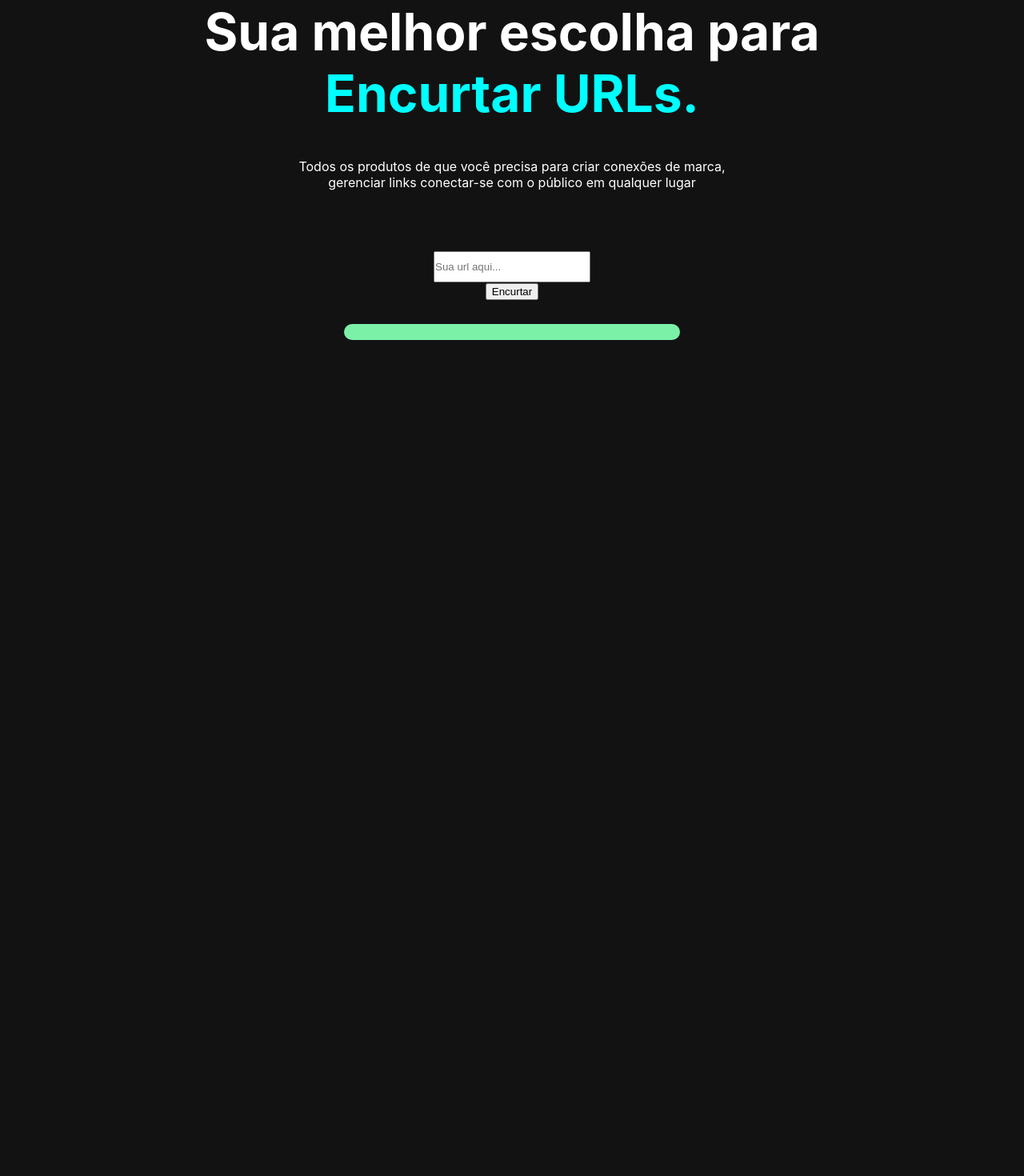
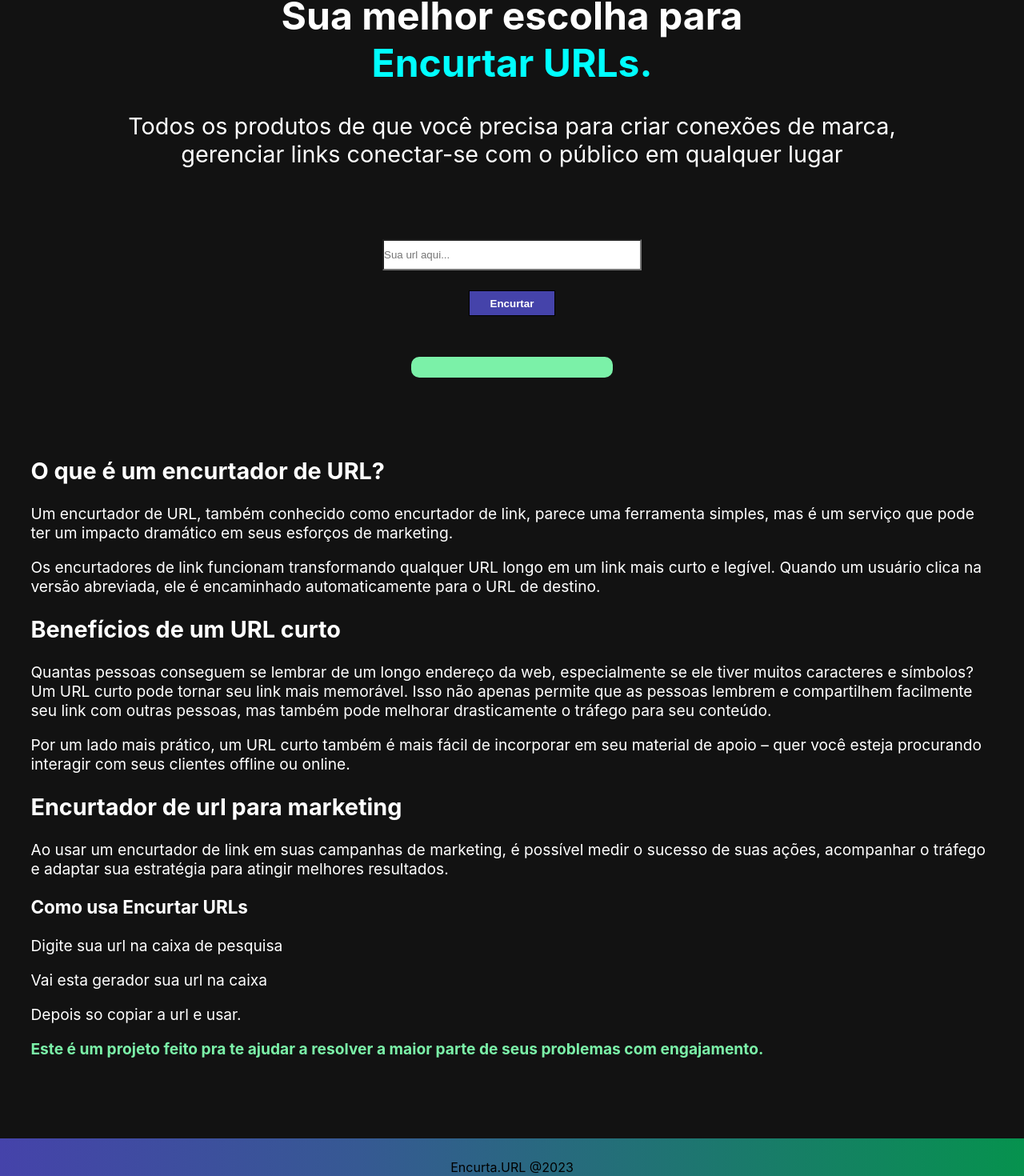
Before and after one commit to MMathiasRS/EncurtaLink, a React (Create React App) app: page / in a window 1280 px wide. Shown: the part 148-1618 px from the top of the page at 80% size. Before the commit the page ends 800 px from the top, so only its background shows below. Built offline with nearby package versions, Linux system fonts and the light colour scheme.

Commit message:
first commit

```diff
--- a/public/index.html
+++ b/public/index.html
@@ -2,7 +2,7 @@
 <html lang="en">
   <head>
     <meta charset="utf-8" />
-    <link rel="icon" href="%PUBLIC_URL%/favicon.ico" />
+    <link rel="icon" href="https://cdn-icons-png.flaticon.com/512/1150/1150626.png" />
     <meta name="viewport" content="width=device-width, initial-scale=1" />
     <meta name="theme-color" content="#000000" />
     <meta
@@ -24,7 +24,7 @@
       work correctly both with client-side routing and a non-root public URL.
       Learn how to configure a non-root public URL by running `npm run build`.
     -->
-    <title>React App</title>
+    <title>Encutar-URLs</title>
   </head>
   <body>
     <noscript>You need to enable JavaScript to run this app.</noscript>
--- a/src/App.js
+++ b/src/App.js
@@ -2,6 +2,9 @@ import React, { useEffect, useState } from "react";
 import { BrowserRouter, Route, Routes } from "react-router-dom";
 
 import "./App.css"
+import Footer from "./pagina/footer/Footer";
+
+
 import Home from "./pagina/home/Home";
 import Nav from "./pagina/nav/Nav";
 
@@ -19,6 +22,8 @@ function App() {
         <Routes>
           <Route path="/" element={<Home></Home>}></Route>
         </Routes>
+
+     <Footer></Footer>
       </BrowserRouter>
 
     </div>
--- /dev/null
+++ b/src/pagina/footer/Footer.js
@@ -0,0 +1,9 @@
+import React from 'react'
+import './foote.css'
+const Footer = () => {
+  return (
+    <div className='footer'><p>Encurta.URL @2023</p></div>
+  )
+}
+
+export default Footer;
--- /dev/null
+++ b/src/pagina/footer/foote.css
@@ -0,0 +1,8 @@
+.footer {
+    text-align: center;
+
+    margin: 50px auto 0 auto;
+    padding: 10px 3%;
+    background: rgb(69, 67, 170);
+    background: linear-gradient(90deg, rgba(69, 67, 170, 1) 0%, rgba(54, 89, 147, 1) 35%, rgba(6, 146, 78, 1) 100%);
+}
--- a/src/pagina/home/Home.js
+++ b/src/pagina/home/Home.js
@@ -8,12 +8,19 @@ const Home = () => {
     const [url, setUrl] = useState("")
     const [Eurl, setEurl] = useState("")
 
+
+
     const [error] = useState('Nao foi possivel!')
+
+
 
     const fetchData = async () => {
         try {
             const res = await axios(`https://api.shrtco.de/v2/shorten?url=${url}`)
-            setEurl(res.data.result.full_short_link);
+            const link =
+                setEurl(res.data.result.share_link);
+
+
         } catch (e) {
             error(e)
         }
@@ -35,7 +42,34 @@ const Home = () => {
             </div>
 
             <div className='Encurtar'>
-                <p>{Eurl}</p>
+                <p>{`${Eurl}`}</p>
+
+
+            </div>
+
+
+            <div className='Beneficio'>
+                <h2>O que é um encurtador de URL?</h2>
+                <p>Um encurtador de URL, também conhecido como encurtador de link, parece uma ferramenta simples, mas é um serviço que pode ter um impacto dramático em seus esforços de marketing.</p>
+                <p>Os encurtadores de link funcionam transformando qualquer URL longo em um link mais curto e legível. Quando um usuário clica na versão abreviada, ele é encaminhado automaticamente para o URL de destino.</p>
+
+                <h2>Benefícios de um URL curto</h2>
+                <p>Quantas pessoas conseguem se lembrar de um longo endereço da web, especialmente se ele tiver muitos caracteres e símbolos? Um URL curto pode tornar seu link mais memorável. Isso não apenas permite que as pessoas lembrem e compartilhem facilmente seu link com outras pessoas, mas também pode melhorar drasticamente o tráfego para seu conteúdo.</p>
+                <p>Por um lado mais prático, um URL curto também é mais fácil de incorporar em seu material de apoio – quer você esteja procurando interagir com seus clientes offline ou online.</p>
+
+                <h2>Encurtador de url para marketing</h2>
+                <p>Ao usar um encurtador de link em suas campanhas de marketing, é possível medir o sucesso de suas ações, acompanhar o tráfego e adaptar sua estratégia para atingir melhores resultados.</p>
+
+
+
+                <h3>Como usa Encurtar URLs</h3>
+                <p>Digite sua url na caixa de pesquisa</p>
+                <p>Vai esta gerador sua url na caixa</p>
+                <p>Depois so copiar a url e usar.</p>
+
+                <span>Este é um projeto feito pra te ajudar a resolver a maior parte de seus problemas com engajamento.</span>
+
+
             </div>
 
 
--- a/src/pagina/home/main.css
+++ b/src/pagina/home/main.css
@@ -1,5 +1,5 @@
 .titulos {
-    font-size: 2em;
+    font-size: 1.5em;
     padding: 60px 3%;
     color: white;
     text-align: center;
@@ -10,7 +10,7 @@
 }
 
 .titulos p {
-    font-size: 0.5em;
+    font-size: 1.2em;
 }
 
 .link {
@@ -19,22 +19,55 @@
 
 .Encurtar {
 
-    padding: 30px 3%;
+    padding: 2vw 3%;
     margin: 0 auto;
     text-align: center;
 }
 
 .link input {
+    box-shadow: 0 0 0 0;
+    outline: 0;
     display: block;
     margin: 0 auto;
-    max-width: 1200px;
-    padding: 10px 15px 10px 0;
+    width: 300px;
+    padding: 10px 20px 10px 0;
+}
+
+.link input:focus {
+
+    box-shadow: 0 0 0 0;
+    outline: 0;
 }
 
 .Encurtar p {
     border-radius: 10px;
-    padding: 10px;
+    padding: 1vw 2vw;
     margin: 0 auto;
-    width: 400px;
+    width: 200px;
     background-color: #7BF1A8;
 }
+
+.link button {
+    cursor: pointer;
+    margin: 25px 0;
+    padding: 0.6vw 2vw;
+    background: rgb(69, 67, 170);
+    font-weight: bold;
+    border: 1px solid black;
+    color: white;
+}
+
+.Beneficio {
+    font-size: 1.2em;
+    padding: 50px 3%;
+    margin: 0 auto;
+    color: white;
+
+
+}
+
+.Beneficio span {
+
+    color: #7BF1A8;
+    font-weight: bold;
+}
```
